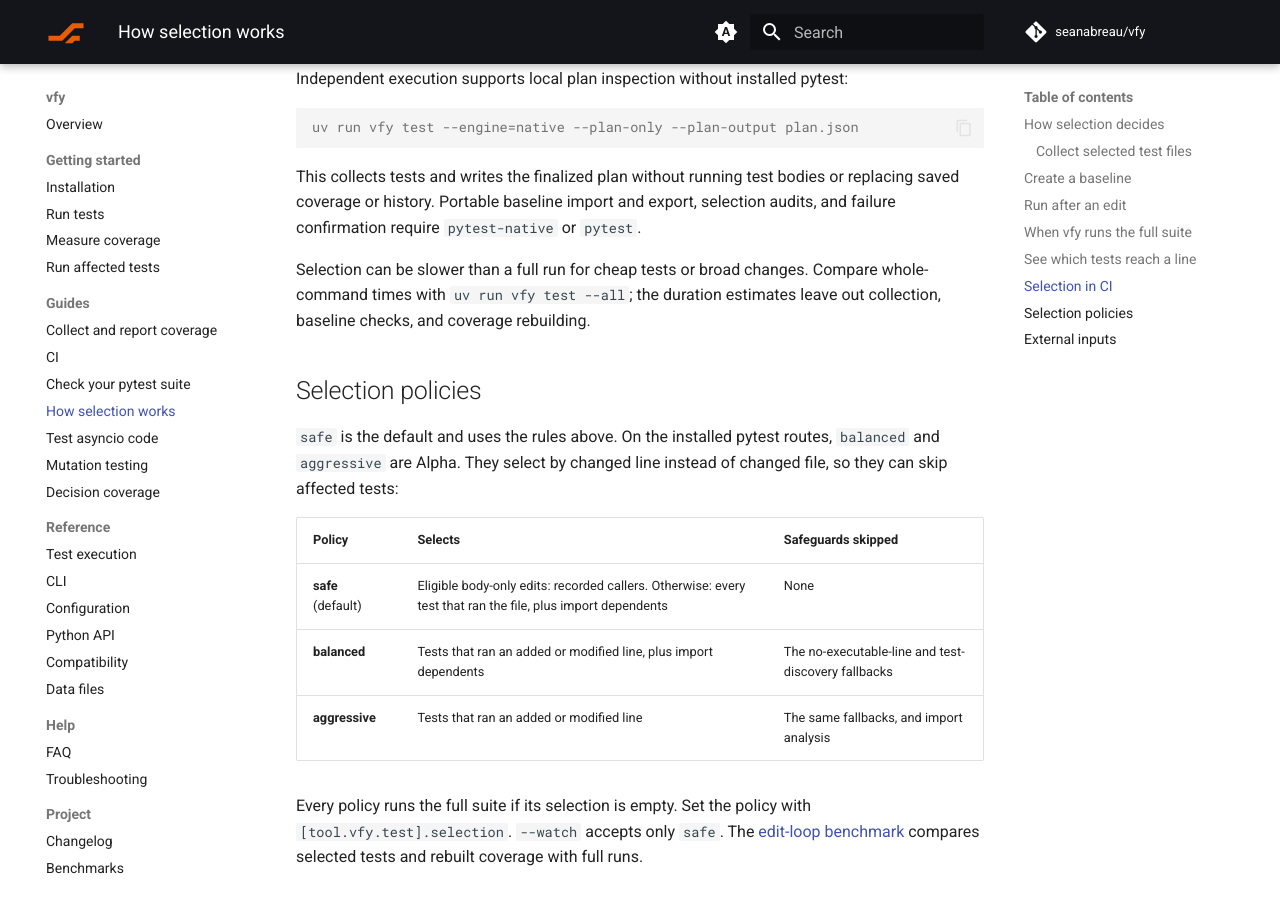
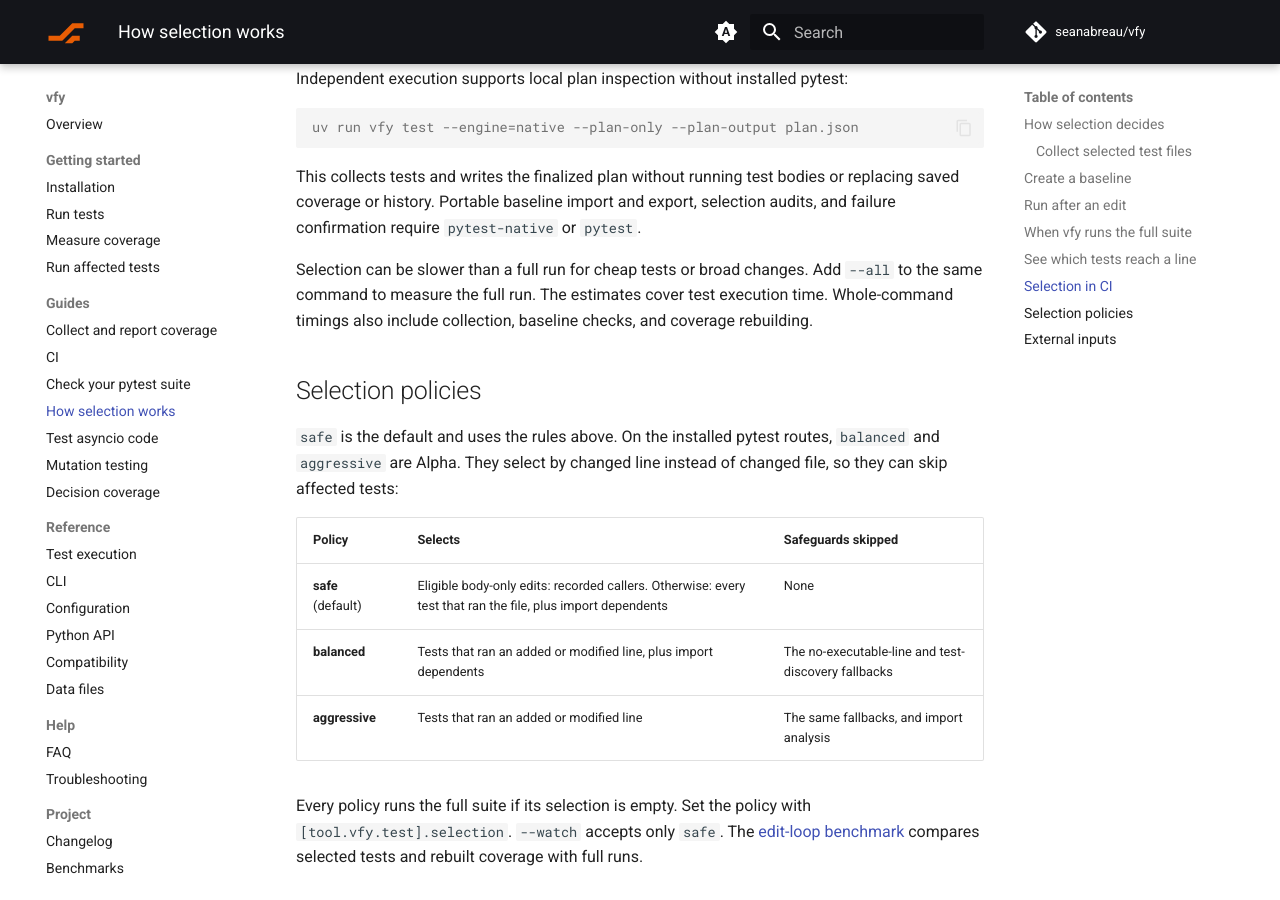
Before and after one commit to seanabreau/vfy, an MkDocs documentation site: the page built from docs/guides/test-selection.md, in a window 1280 px wide and 900 px high, scrolled down 5378 px. Built offline with MkDocs 1.6.1 and Material for MkDocs 9.7.7, drawn with Linux system fonts in a browser that asks for light colours; comment, search, counter and statistics services are not loaded; some of the changed text lies outside the part shown.

Commit message:
Describe selection scope and timing accurately

```diff
--- a/docs/guides/test-selection.md
+++ b/docs/guides/test-selection.md
@@ -164,9 +164,9 @@ vfy prints a `Note:` line with the reason:
 
 `-k`, `-m`, `--deselect`, `--ignore`, `--ignore-glob`, and file targets in the
 pytest configuration's `addopts` define the suite. For example, with
-`addopts = -m "not slow"`, `vfy test --all` records a baseline
-without the slow tests, and later runs select from that suite. A change to `addopts` invalidates
-the baseline.
+`addopts = -m "not slow"`, `vfy test --all` runs the suite without the slow
+tests. An eligible passing run records that suite as the baseline for later
+selection. A change to `addopts` invalidates the baseline.
 
 `--cov-append` runs the full requested suite and appends to existing coverage.
 
@@ -235,9 +235,10 @@ This collects tests and writes the finalized plan without running test bodies
 or replacing saved coverage or history. Portable baseline import and export,
 selection audits, and failure confirmation require `pytest-native` or `pytest`.
 
-Selection can be slower than a full run for cheap tests or broad changes. Compare
-whole-command times with `uv run vfy test --all`; the duration estimates leave out
-collection, baseline checks, and coverage rebuilding.
+Selection can be slower than a full run for cheap tests or broad changes. Add
+`--all` to the same command to measure the full run. The estimates cover test
+execution time. Whole-command timings also include collection, baseline checks,
+and coverage rebuilding.
 
 ## Selection policies
 
```
Also changed, not shown: docs/guides/native-adoption.md (+3 -4 lines).
